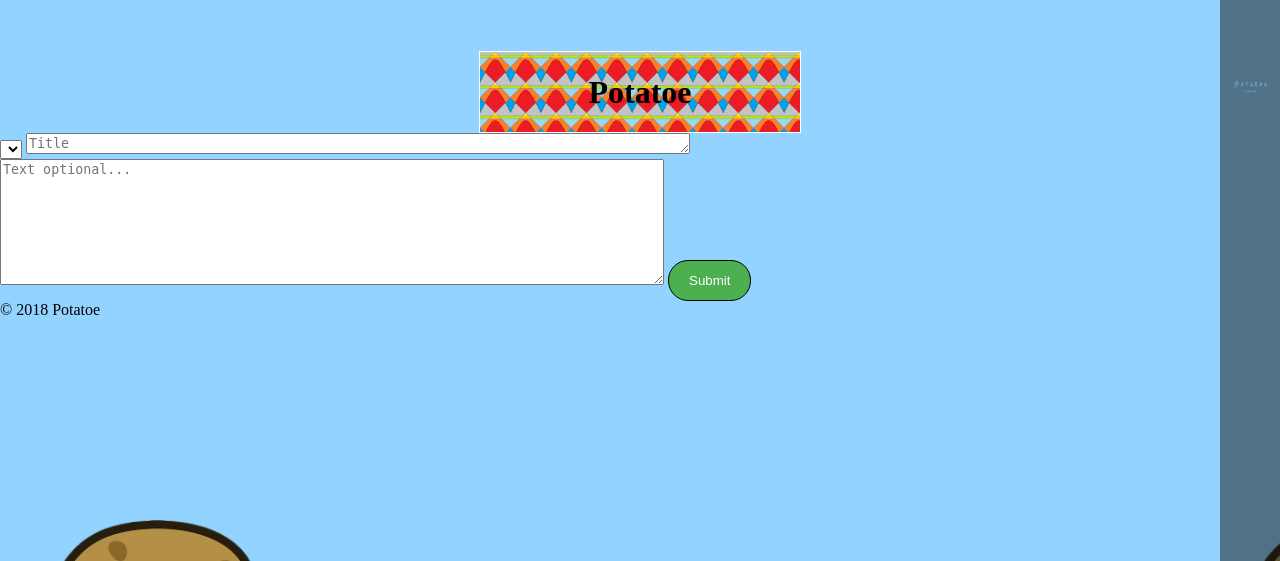
After one commit to FilipePintoReis/FEUP-LTW-Project, a PHP site: template templates/tpl_create_story.php in a window 1280 px wide. The commit adds this page. Shown: the top 561 px of the page. Run offline with PHP 8.4, Linux system fonts and the light colour scheme; the template is opened without the code that fills it: most values are stand-ins (such as "Sample title", 1, 10 or a date in 2020); lists and menus that the app fills with data are empty.

```diff
--- a/list_stories.php
+++ b/list_stories.php
@@ -6,7 +6,6 @@
   //$stories = get_all_stories_from_channel(1);
   //$stories = get_all_stories_from_user(3);
 
-
   include('templates/common/header.php');
   include('templates/tpl_list_stories.php');
   include('templates/common/footer.php');
--- a/story.php
+++ b/story.php
@@ -5,9 +5,8 @@
     if (!isset($_GET['id']))
         die("No id!");
 
-
     $story = get_story_from_id($_GET['id']);
-    $paragraphs = $story['content'];
+    $paragraphs = explode('\n', $story['content']);
 
     include('templates/common/header.php');
     include('templates/tpl_story.php');
--- /dev/null
+++ b/templates/tpl_create_story.php
@@ -0,0 +1,14 @@
+<?php  ?>
+
+<section id="create_post">
+    <form class="create_post" action="actions/action_create_post.php" method="post">
+        <select class="channel_selector" name="Channel">
+            <?php foreach ($channels as $channel) { ?>
+                <option value="<?php $channel ?>"><?php $channel ?></option>
+            <?php } ?>
+        </select>
+        <textarea name="title" rows="1" cols="80" placeholder="Title" required></textarea>
+        <textarea name="text" rows="8" cols="80" placeholder="Text optional..."></textarea>
+        <input type="submit" name="submit" value="Submit">
+    </form>
+</section>
```
